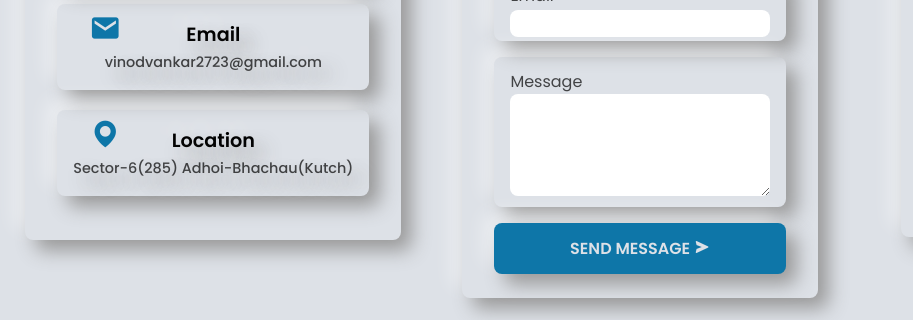
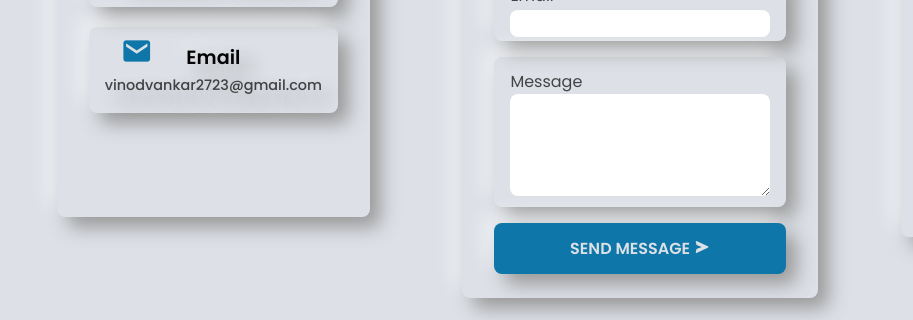
Before and after one commit to vinodvankar/personal_portfolio, a plain HTML site: page personal_portfolio/index.html in a window 1280 px wide. Shown: the part 2022-2342 px from the top of the page, 0-913 px from the left. Drawn offline with nearby package versions, Linux system fonts and the light colour scheme; grey boxes are pictures that could not be loaded.

Commit message:
Update index.html

```diff
--- a/personal_portfolio/index.html
+++ b/personal_portfolio/index.html
@@ -200,14 +200,6 @@
                             <span class="contact-subtitle">vinodvankar2723@gmail.com</span>
                         </div>
                     </div>
-
-                    <div class="contact-info">
-                        <i class='bx bxs-map contact-icon' ></i>
-                        <div>
-                            <div class="contact-title">Location</div>
-                            <span class="contact-subtitle"></i>Sector-6(285) Adhoi-Bhachau(Kutch)</span>
-                        </div>
-                    </div>
                 </div>
                 <!-- second grid items -->
                 <div class="second-grid">
```
